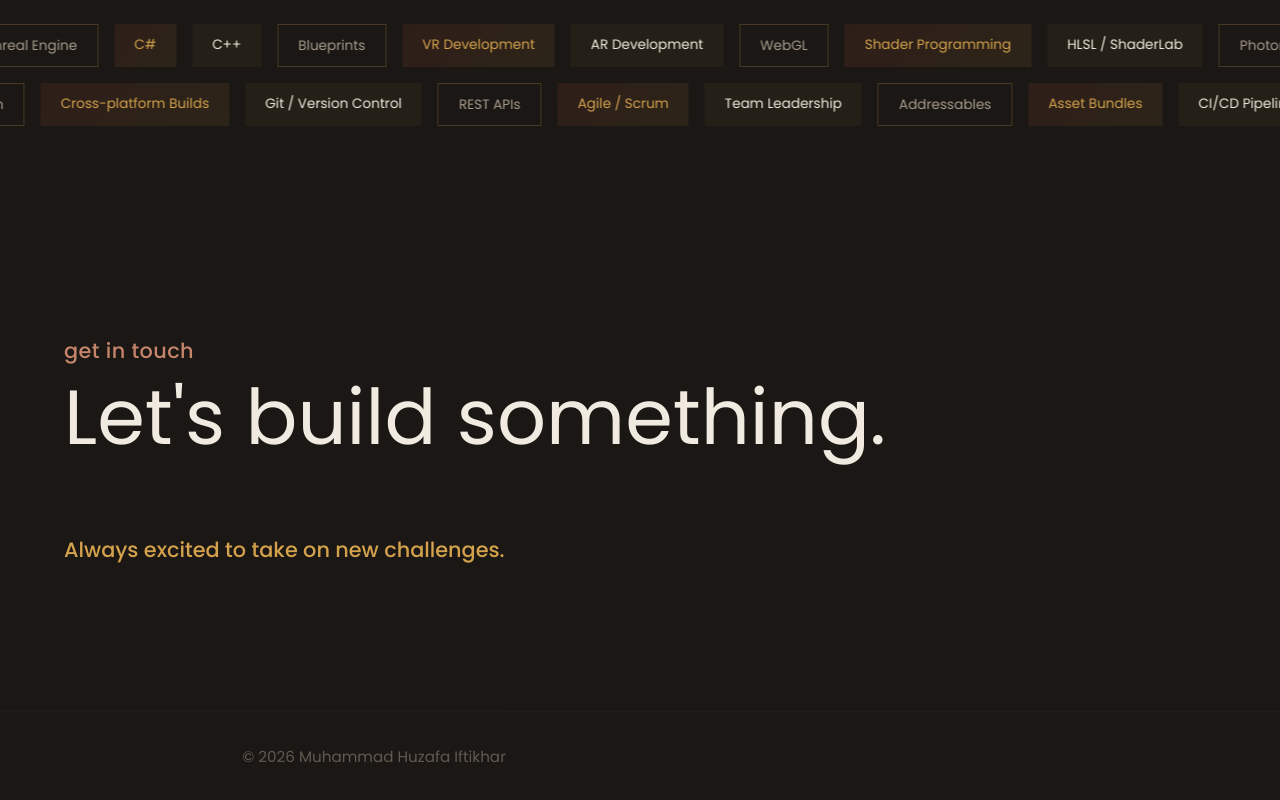
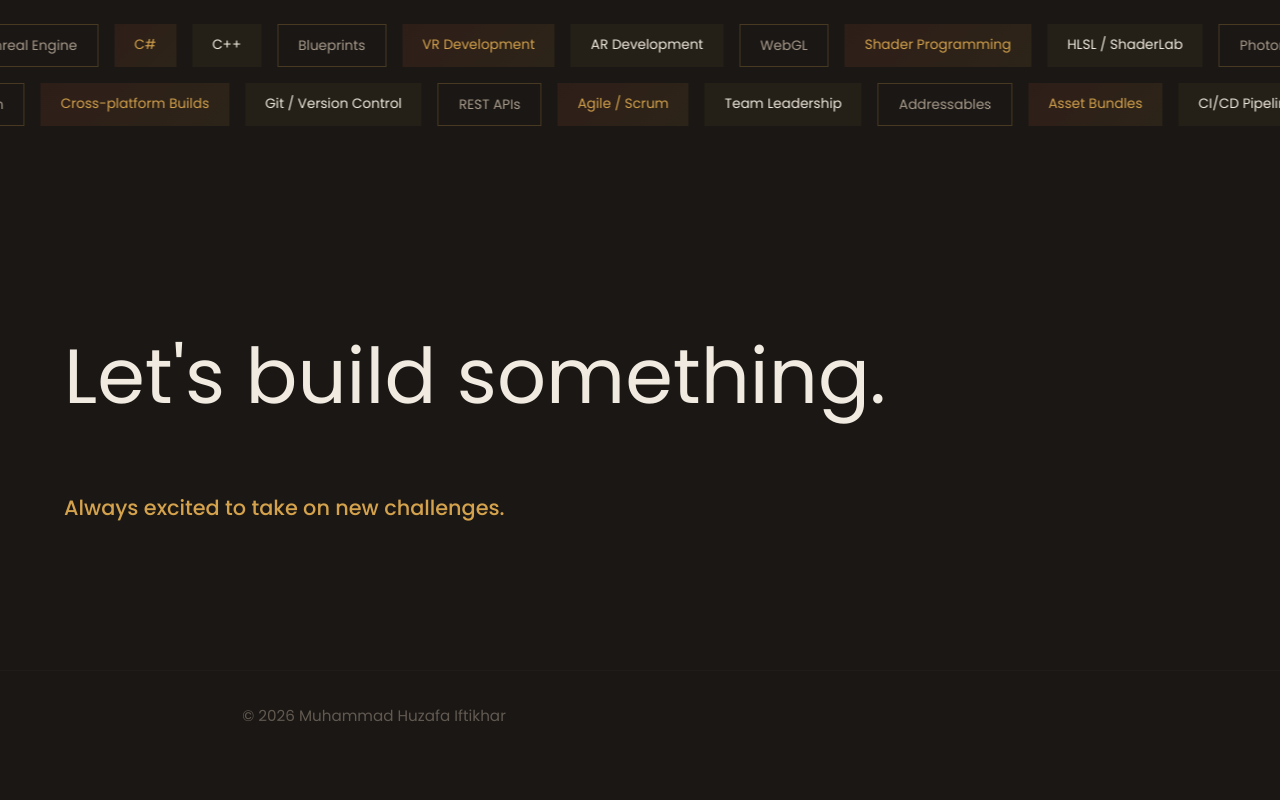
Before and after one commit to muhammadhuzafaiftikhar/muhammadhuzafaiftikhar.github.io, a plain HTML site: page index.html in a window 1280 px wide. Shown: the part 6925-7725 px from the top of the page. After the commit the page ends 7686 px from the top, so only its background shows below. Drawn offline with Linux system fonts and the light colour scheme.

Commit message:
Hide get in touch label

```diff
--- a/index.html
+++ b/index.html
@@ -675,7 +675,7 @@
   <!-- ─── Contact ─── -->
   <section class="contact" id="contact">
     <div class="container">
-      <span class="section-label" style="color: var(--accent-terra);">get in touch</span>
+      <span class="section-label" style="color: var(--accent-terra); display: none;">get in touch</span>
       <h2 class="contact__heading reveal-up">Let's build something.</h2>
 
       <!-- Contact links hidden for now -->
```
